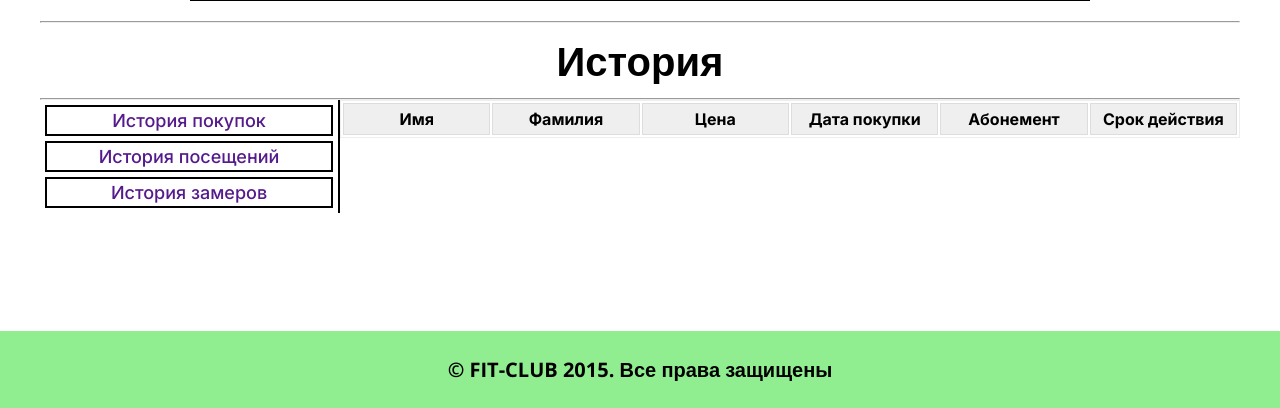
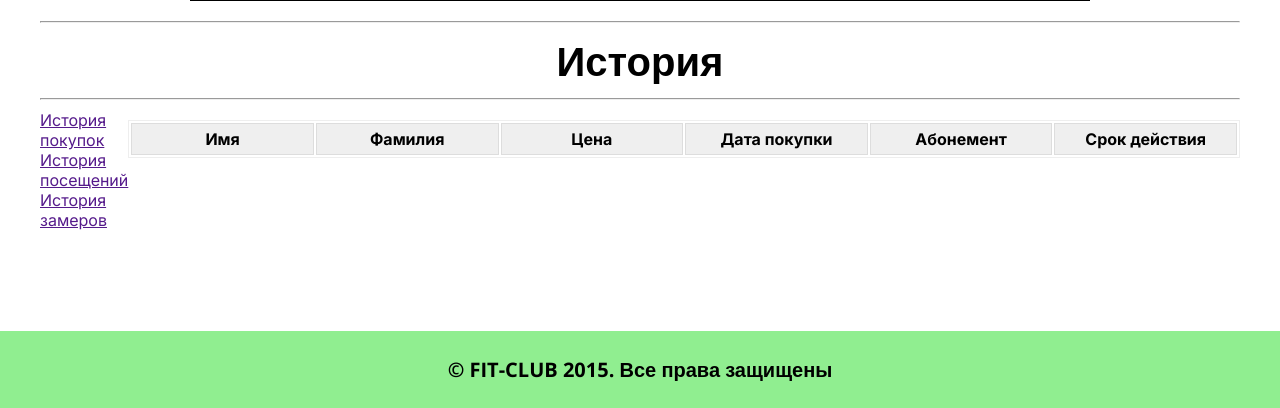
Before and after one commit to Fr1senn/flaskApp, a Flask app: template website/templates/profile/profile.html in a window 1280 px wide. Shown: the part 392-800 px from the top of the page. Run offline with Flask 2, Linux system fonts and the light colour scheme; the template is opened without the code that fills it, so the values that code supplies are empty.

Commit message:
minor changes

```diff
--- a/website/static/css/style.css
+++ b/website/static/css/style.css
@@ -40,7 +40,7 @@ html {
     border: 1px solid #eee;
     table-layout: fixed;
     width: 100%;
-    margin-bottom: 20px;
+    margin: 10px 0;
 }
 
 .table th {
@@ -525,31 +485,16 @@ html {
 
 .history {
     display: flex;
+    justify-content: space-evenly;
+    margin: 10px auto;
 }
 
-.history_sidebar {
-    width: 25%;
-    border-right: 2px solid black;
+.history .history_btn{
+    margin: 10px 0;
 }
 
-.sidebar_item {
-    border: 2px solid black;
-    margin: 5px;
-    padding: 3px;
-}
-
-.sidebar_item p {
-    text-align: center;
-}
-
-.sidebar_item p a {
-    text-decoration: none;
-    font-weight: 500;
-    font-size: 18px;
-}
-
-.history_table {
-    width: 75%;
+.history .history_btn .btn:hover{
+    color: white;
 }
 
 /* HISTORY ENDS */
```
Also changed, not shown: other parts of website/static/css/style.css (+0 -40 lines).
